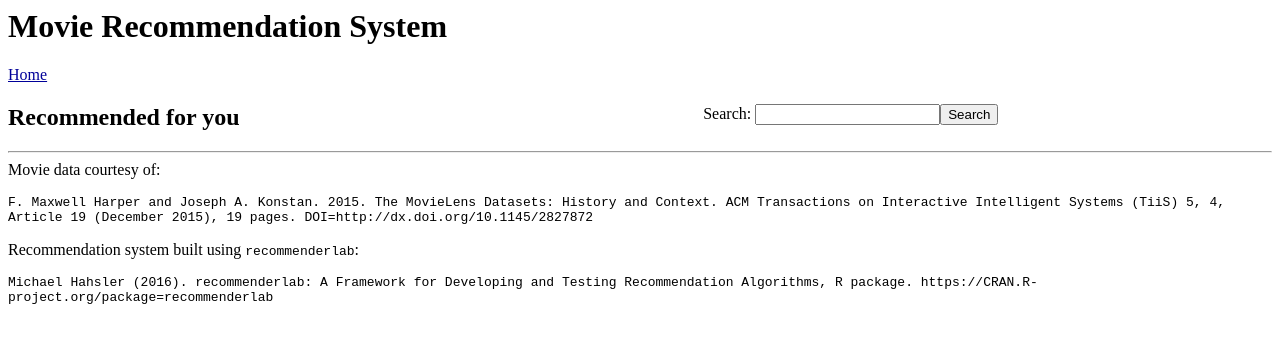
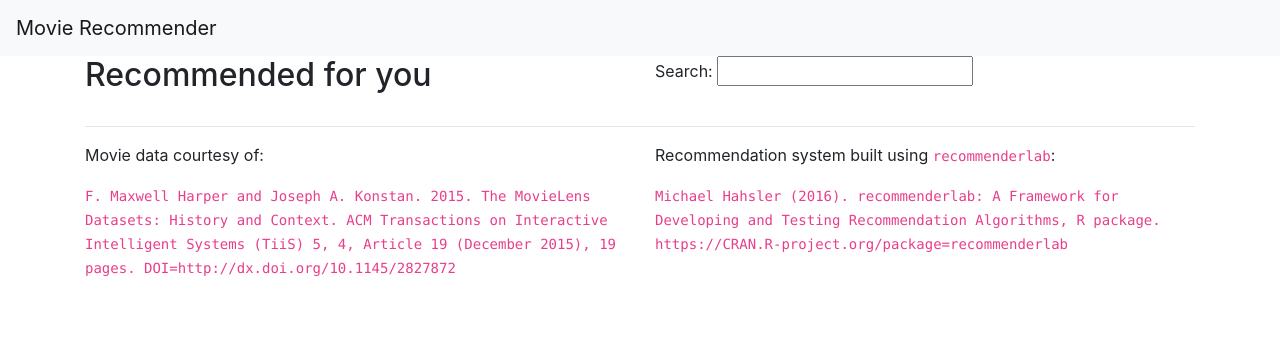
Before and after one commit to trestletech/movies-plumber, a plain HTML site: page public/index.html in a window 1280 px wide. Drawn offline with nearby package versions, Linux system fonts and the light colour scheme; no server answers; files whose address does not match are found by name.

Commit message:
Bootstrap.

```diff
--- a/public/index.html
+++ b/public/index.html
@@ -1,28 +1,39 @@
-<html>
+<!doctype html>
+<html lang="en">
   <head>
+    <title>Movie Recommender!</title>
+    <!-- Required meta tags -->
+    <meta charset="utf-8">
+    <meta name="viewport" content="width=device-width, initial-scale=1, shrink-to-fit=no">
+
+    <!-- Bootstrap CSS -->
+    <link rel="stylesheet" href="./public/lib/bootstrap.min.css">
     <script src="./public/lib/vue.js"></script>
     <script src="./public/lib/vue-resource.js"></script>
     <script src="./public/lib/vue-router.js"></script>
-    <style>
-      a, a:visited {
-        color: #009;
-      }
-    </style>
   </head>
+  <body>
+    <div id="app">
+      <nav class="navbar navbar-light bg-light">
+        <router-link to="/" class="navbar-brand">Movie Recommender</router-link>
+      </nav>
 
-  <div id="app">
-    <h1>Movie Recommendation System</h1>
-    <router-link to="/">Home</router-link>
+      <div class="container">
         <router-view></router-view>
-  </div>
 
         <hr>
 
-  <div>
+        <div class="row">
+          <div class="col-md">
             Movie data courtesy of:
             <p></p><code>F. Maxwell Harper and Joseph A. Konstan. 2015. The MovieLens Datasets: History and Context. ACM Transactions on Interactive Intelligent Systems (TiiS) 5, 4, Article 19 (December 2015), 19 pages. DOI=http://dx.doi.org/10.1145/2827872</code></p>
+          </div>
+          <div class="col-md">
             <p>Recommendation system built using <code>recommenderlab</code>:</p>
             <p><code>Michael Hahsler (2016). recommenderlab: A Framework for Developing and Testing Recommendation Algorithms, R package. https://CRAN.R-project.org/package=recommenderlab</code></p>
           </div>
+        </div>
+      </div>
       <script src="./public/movies.js"></script>
+  </body>
 </html>
--- a/public/movies.js
+++ b/public/movies.js
@@ -1,5 +1,5 @@
 const Home = {
-  template: '<div><search style="float: right; width: 45%;"></search><div style="width: 50%"><h2>Recommended for you</h2><ol><li v-for="m in recommended"><router-link :to="m.link">{{ m.title }}</router-link></li></ol></div></div>',
+  template: '<div class="row"><div class="col-md"><h2>Recommended for you</h2><ol><li v-for="m in recommended"><router-link :to="m.link">{{ m.title }}</router-link></li></ol></div><div class="col-md"><search></search></div></div>',
   data: function(){
     return {
       movies: [],
@@ -72,7 +72,7 @@ const Movie = {
 }
 
 Vue.component('search', {
-  template:'<div>Search: <input v-model="query" v-on:keyup.enter="search"></input><button v-on:click="search">Search</button><ul><li v-for="r in results"><router-link :to="r.link">{{ r.title }}</router-link></li></ul></div>',
+  template:'<div>Search: <input v-model="query" v-on:keyup="search"></input><ul><li v-for="r in results"><router-link :to="r.link">{{ r.title }}</router-link></li></ul></div>',
   data: function(){
     return {
       query: '',
@@ -81,6 +81,10 @@ Vue.component('search', {
   },
   methods: {
     search: function(){
+      if (this.query.length < 3) {
+        this.results = []
+        return
+      }
       this.$http.post('./api/search?q=' + this.query).then(function(res) {
         this.results = res.data.map(r => {
           r.link = './movies/' + r.movieId
```
Also changed, not shown: 1 other file. Lines whose indentation alone changed are shown as unchanged.
